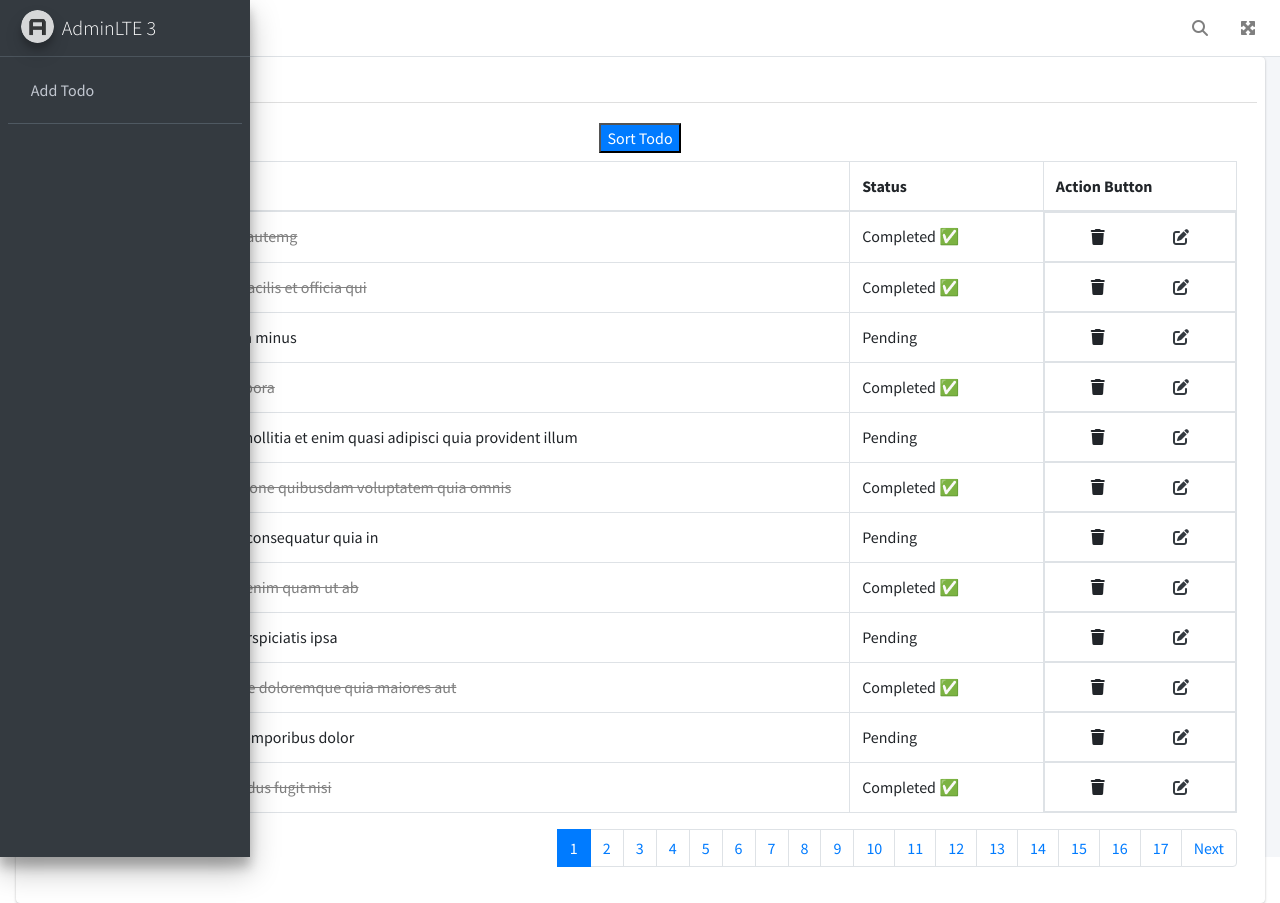
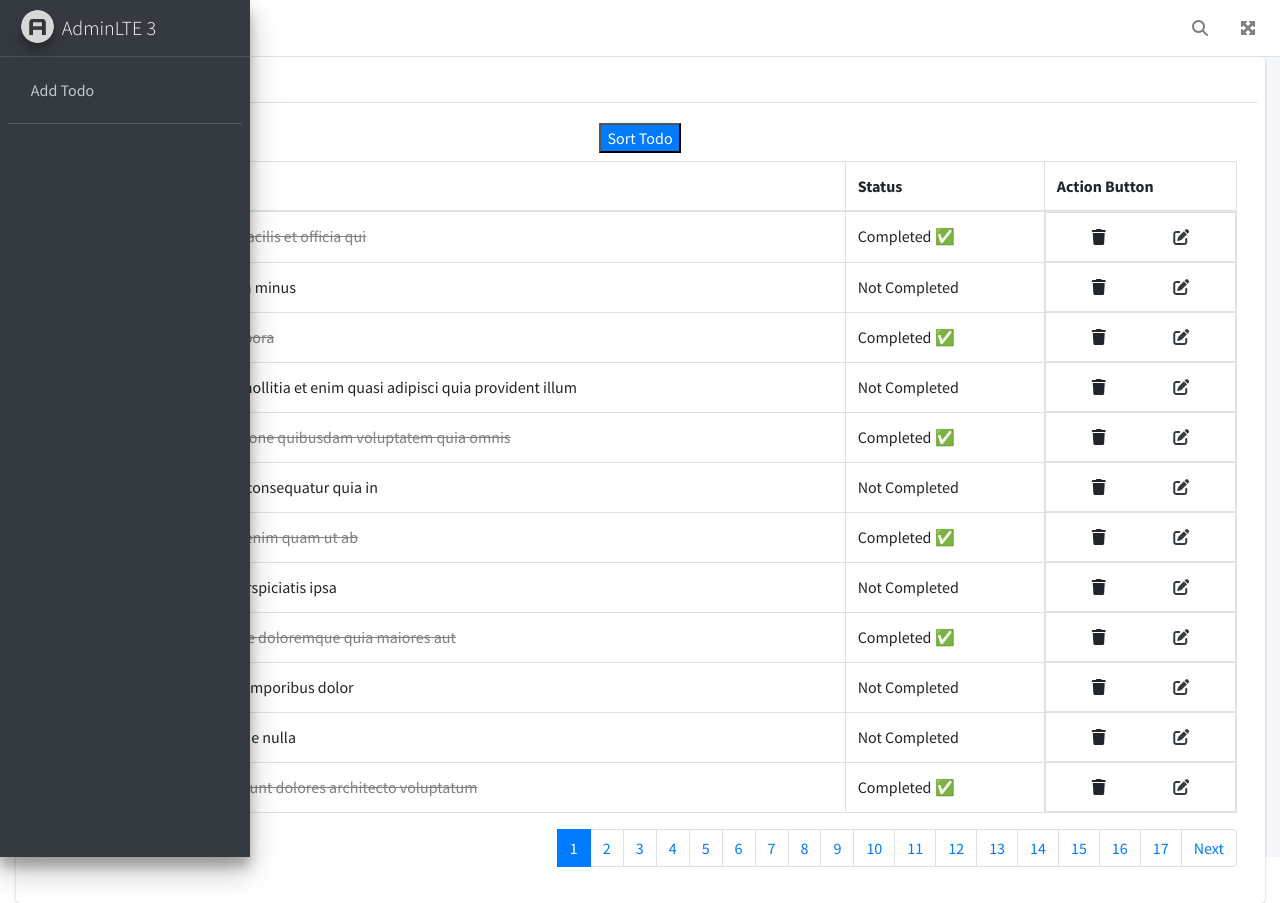
Before and after one commit to amanraina1/internship-todo-project, a Vue app: page / in a window 1280 px wide. Built offline with nearby package versions, Linux system fonts and the light colour scheme; data requests are answered from the project's data file.

Commit message:
final commit

```diff
--- a/public/db/db.json
+++ b/public/db/db.json
@@ -1,11 +1,5 @@
 {
   "todos": [
-    {
-      "userId": 1,
-      "id": 1,
-      "title": "delectus aut autemg",
-      "completed": true
-    },
     {
       "userId": 1,
       "id": 2,
@@ -65,12 +59,6 @@
       "id": 11,
       "title": "vero rerum temporibus dolor",
       "completed": false
-    },
-    {
-      "userId": 1,
-      "id": 12,
-      "title": "ipsa repellendus fugit nisi",
-      "completed": true
     },
     {
       "userId": 1,
@@ -446,15 +434,9 @@
     },
     {
       "userId": 4,
-      "id": 75,
-      "title": "occaecati adipisci est possimus totam",
-      "completed": false
-    },
-    {
-      "userId": 4,
       "id": 76,
       "title": "sequi dolorem sed",
-      "completed": true
+      "completed": false
     },
     {
       "userId": 4,
@@ -478,13 +460,13 @@
       "userId": 4,
       "id": 80,
       "title": "tempore molestias dolores rerum sequi voluptates ipsum consequatur",
-      "completed": true
+      "completed": false
     },
     {
       "userId": 5,
       "id": 81,
       "title": "suscipit qui totam",
-      "completed": true
+      "completed": false
     },
     {
       "userId": 5,
@@ -670,7 +652,7 @@
       "userId": 6,
       "id": 112,
       "title": "consectetur impedit quisquam qui deserunt non rerum consequuntur eius",
-      "completed": false
+      "completed": true
     },
     {
       "userId": 6,
@@ -730,13 +712,13 @@
       "userId": 7,
       "id": 122,
       "title": "provident aut nobis culpa",
-      "completed": true
+      "completed": false
     },
     {
       "userId": 7,
       "id": 123,
       "title": "esse et quis iste est earum aut impedit",
-      "completed": false
+      "completed": true
     },
     {
       "userId": 7,
@@ -1000,7 +982,7 @@
       "userId": 9,
       "id": 167,
       "title": "et quis minus quo a asperiores molestiae",
-      "completed": false
+      "completed": true
     },
     {
       "userId": 9,
@@ -1202,8 +1184,13 @@
     },
     {
       "title": "asdf",
+      "completed": true,
+      "id": 206
+    },
+    {
+      "title": "hhh",
       "completed": false,
-      "id": 206
+      "id": 207
     }
   ]
 }
--- a/src/components/Add.vue
+++ b/src/components/Add.vue
@@ -15,7 +15,7 @@ const addTodo = async () => {
     title: title.value,
     completed: false,
   });
-  toast.success("Added Successfully!!");
+  toast.success("Todo has been added successfully");
 };
 
 const schema = Yup.object().shape({
--- a/src/components/Edit.vue
+++ b/src/components/Edit.vue
@@ -31,7 +31,7 @@ const editTodo = async () => {
     todo.value.title === title.value &&
     completed.value === todo.value.completed
   ) {
-    toast.error("No edit was made");
+    toast.error("No edit was made!!");
     return;
   }
   const payload = {
@@ -41,7 +41,7 @@ const editTodo = async () => {
   };
 
   await store.dispatch("updateTodo", payload);
-  toast.success("Edited Successfully!!");
+  toast.success("Todo has been updated successfully");
 };
 </script>
 <template>
--- a/src/components/Home.vue
+++ b/src/components/Home.vue
@@ -32,7 +32,7 @@ const deleteTodo = async (id) => {
   count.value = true;
   data.value = store.getters.getAllTodos;
   isOpen.value = false;
-  toast.success("Deleted Successfully");
+  toast.success("Todo has been deleted successfully");
 };
 // Filter todos on the basis of length
 const wordLengthWithoutSpacing = (str) => str.replace(/\s/g, "").length;
@@ -60,9 +60,9 @@ const toggleCheckbox = async (id, completed) => {
   await store.dispatch("updateCheckbox", payload);
   data.value = store.getters.getAllTodos;
   if (!completed) {
-    toast.success("Comleted Todo!!");
+    toast.success("Marked as completed !!");
   } else {
-    toast.error("Pending Todo");
+    toast.error("Marked as not completed");
   }
 };
 </script>
@@ -161,7 +161,7 @@ const toggleCheckbox = async (id, completed) => {
                     {{ todo.title }}
                   </td>
                   <td v-if="todo.completed">Completed ✅</td>
-                  <td v-else>Pending</td>
+                  <td v-else>Not Completed</td>
                   <td class="d-flex align-items-center justify-content-around">
                     <i
                       @click="showModal(todo.id)"
--- a/src/dashboard/Navbar.vue
+++ b/src/dashboard/Navbar.vue
@@ -9,10 +9,11 @@
           <i class="fas fa-bars"></i>
         </a>
       </li>
-      <li class="nav-item d-none d-sm-inline-block">
-        <router-link to="/" class="nav-link">Home</router-link>
+      <li class="nav-item d-none d-sm-inline-block" @click="resetPage">
+        <!-- <router-link to="/" class="nav-link">Home</router-link> -->
+        <a href="/" class="nav-link">Home</a>
       </li>
-      <li class="nav-item d-none d-sm-inline-block">
+      <li @click="" class="nav-item d-none d-sm-inline-block">
         <router-link to="/add" class="nav-link">Add Todo</router-link>
       </li>
     </ul>
```
Also changed, not shown: 1 other file (tests, documents, lock files or other folders).
